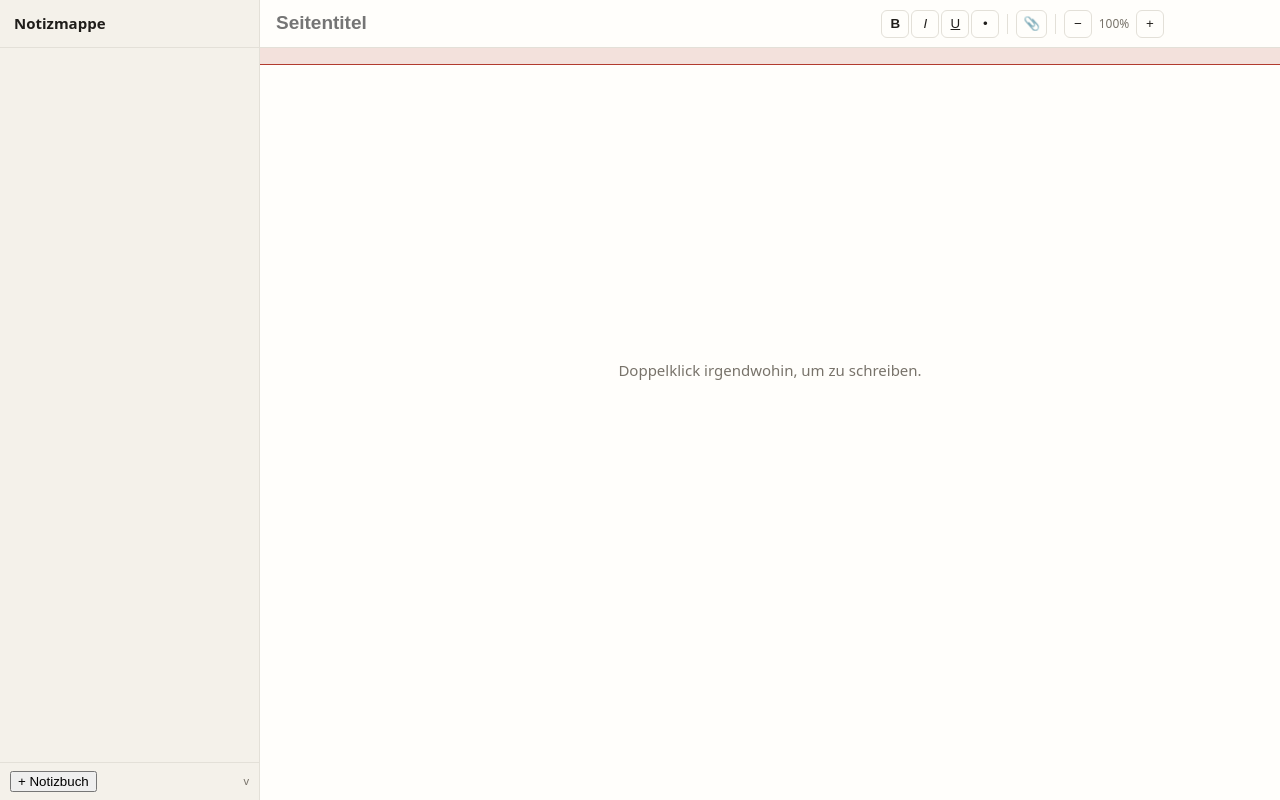
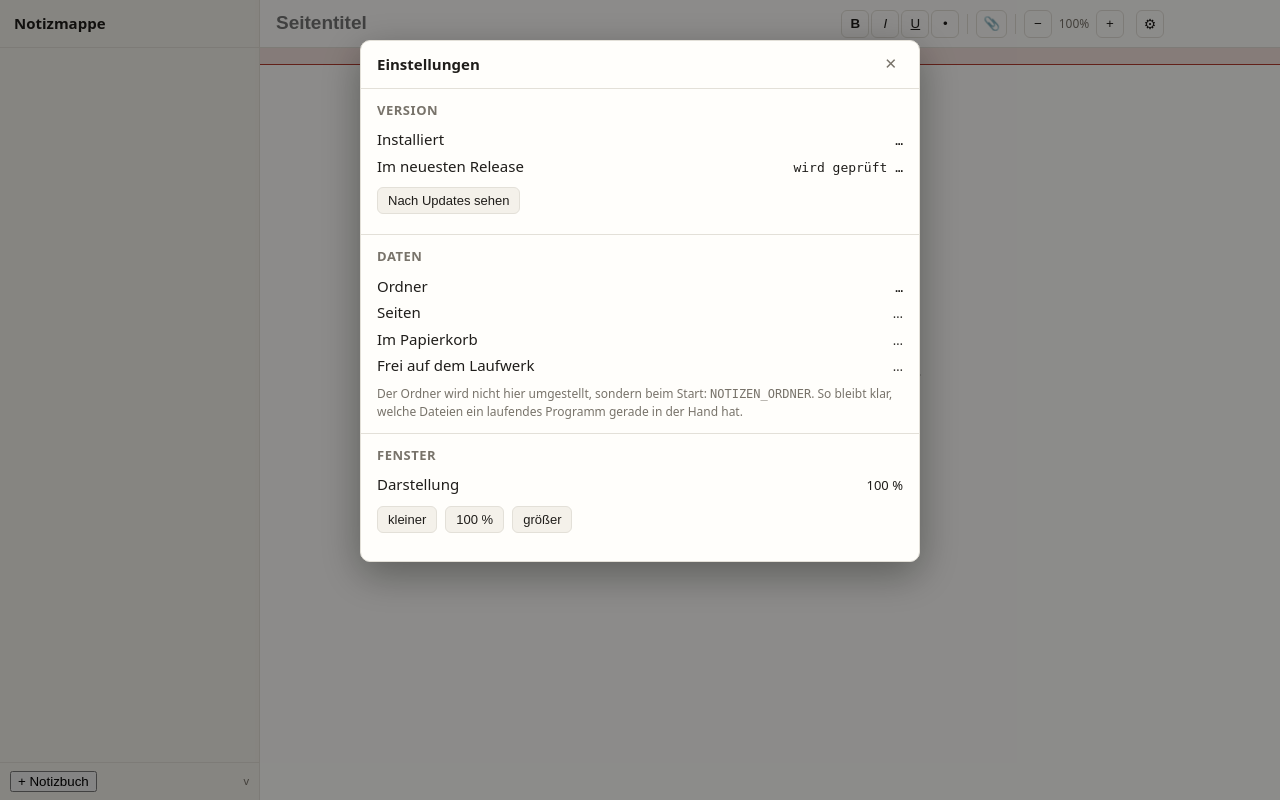
Before and after one commit to LucyWolf/notizmappe, a Python web app: template app/templates/index.html in a window 1280 px wide. Run offline with Jinja, Linux system fonts and the light colour scheme; the template is opened without the code that fills it, so the values that code supplies are empty.

Commit message:
Oberflaeche blieb im Fenster stumm: WebKitGTK hat kein localStorage
In WebKitGTK unter pywebview ist localStorage nicht definiert - nicht leer,
sondern die Variable fehlt. Der erste Zugriff (die Geraete-Kennung, Zeile 13)
warf einen ReferenceError und riss das ganze Skript mit: kein Baum, keine
Kaesten, kein Tippen, kein Hinweis. Genau das Bild von "ich kann nicht schreiben
oder auf Notizen gehen".

Jetzt laeuft alles ueber einen kleinen Merker, der es versucht und sonst nur fuer
diese Sitzung behaelt. Nichts davon ist wichtig genug, um daran zu scheitern -
es sind Bequemlichkeiten (Zoom, aufgeklappte Abschnitte, zuletzt offene Seite).
Zusaetzlich startet pywebview nicht mehr im Privatmodus, denn erst dann gibt es
ueberhaupt einen Speicher; der Zoom wird jetzt auch gemerkt.

Damit so etwas nicht wieder stumm bleibt, faengt ein Stueck Javascript ganz oben
in der Seite Fehler ab und schreibt sie in die Meldungszeile. tools/fenster_pruefen.py
spielt im echten Fenster nach, was man zuerst tut - so kam der Fehler ueberhaupt
heraus.

Und: eine Seite wird jetzt auch dann angelegt, wenn es zwar ein Notizbuch gibt,
aber keine einzige Seite. Sonst sitzt man vor einer Flaeche, auf der sich nichts
schreiben laesst, und nichts sagt einem warum.

Neu: Einstellungen hinter dem Zahnrad - installierte und verfuegbare Version mit
Knopf zum Einspielen, Datenordner, Zahl der Seiten, Papierkorb, freier Platz und
die Darstellungsgroesse.

Co-Authored-By: Claude Opus 5 <noreply@anthropic.com>

```diff
--- a/app/static/mappe.js
+++ b/app/static/mappe.js
@@ -9,9 +9,36 @@ const WARTEN = 900;        // ms Ruhe nach der letzten Eingabe, bevor gespeicher
 const POLL = 15000;        // ms zwischen "hat jemand von aussen geschrieben?"
 const RASTER = 8;          // Positionen auf 8px runden, sonst zappelt alles
 
+/* Kleiner Merker statt localStorage direkt.
+ *
+ * In WebKitGTK unter pywebview gibt es localStorage schlicht nicht - die Variable
+ * ist nicht definiert, der Zugriff wirft einen ReferenceError, und das riss beim
+ * ersten Aufruf das ganze Skript mit: kein Baum, keine Kästen, kein Tippen. Auch
+ * im Browser kann der Zugriff fehlschlagen (privates Fenster, gesperrte
+ * Seitendaten). Nichts hier drin ist wichtig genug, um daran zu scheitern - es
+ * sind Bequemlichkeiten. Also: versuchen, und sonst nur für diese Sitzung merken.
+ */
+const merker = (() => {
+  const ersatz = {};
+  let laden, sichern;
+  try {
+    window.localStorage.setItem('probe', '1');
+    window.localStorage.removeItem('probe');
+    laden = (k) => window.localStorage.getItem(k);
+    sichern = (k, w) => window.localStorage.setItem(k, w);
+  } catch (f) {
+    laden = (k) => (k in ersatz ? ersatz[k] : null);
+    sichern = (k, w) => { ersatz[k] = String(w); };
+  }
+  return {
+    holen(k, standard = null) { try { const w = laden(k); return w === null ? standard : w; } catch (f) { return standard; } },
+    legen(k, w) { try { sichern(k, String(w)); } catch (f) { /* dann eben nicht */ } },
+  };
+})();
+
 const geraet = (() => {
-  let g = localStorage.getItem('geraet');
-  if (!g) { g = Math.random().toString(36).slice(2, 10); localStorage.setItem('geraet', g); }
+  let g = merker.holen('geraet');
+  if (!g) { g = Math.random().toString(36).slice(2, 10); merker.legen('geraet', g); }
   return g;
 })();
 
@@ -26,7 +53,7 @@ let schmutzig = false;
 let speicherUhr = null;
 let zoom = 1;
 let baumDaten = [];
-const zugeklappt = new Set(JSON.parse(localStorage.getItem('zugeklappt') || '[]'));
+const zugeklappt = new Set(JSON.parse(merker.holen('zugeklappt', '[]')));
 
 /* ------------------------------------------------------------------ Hilfen */
 
@@ -126,7 +153,7 @@ function zeile(text, aktionen = [], aufKlick = null) {
 function klappen(knoten, schluessel) {
   knoten.classList.toggle('eingeklappt');
   if (knoten.classList.contains('eingeklappt')) zugeklappt.add(schluessel); else zugeklappt.delete(schluessel);
-  localStorage.setItem('zugeklappt', JSON.stringify([...zugeklappt]));
+  merker.legen('zugeklappt', JSON.stringify([...zugeklappt]));
   knoten.querySelector('.pfeil').textContent = knoten.classList.contains('eingeklappt') ? '▸' : '▾';
 }
 
@@ -135,6 +162,16 @@ async function loeschen(art, pfad, wie) {
   await api('/api/loeschen', 'POST', { art, pfad });
   if (art === 'seite' && offen && offen.name === pfad[2]) { offen = null; flaecheLeeren(); }
   await baumLaden();
+}
+
+/* Erste vorhandene Seite im ganzen Baum, oder null. */
+function erstesSeitchen() {
+  for (const b of baumDaten) {
+    for (const a of b.abschnitte) {
+      if (a.seiten.length) return [b.name, a.name, a.seiten[0].name];
+    }
+  }
+  return null;
 }
 
 async function baumLaden() {
@@ -168,7 +205,7 @@ async function seiteOeffnen(buch, abschnitt, name) {
   schmutzig = false;
   flaecheMessen();
   baumZeichnen();
-  localStorage.setItem('zuletzt', JSON.stringify({ buch, abschnitt, name: s.name }));
+  merker.legen('zuletzt', JSON.stringify({ buch, abschnitt, name: s.name }));
 }
 
 /* ------------------------------------------------------------------ Kaesten */
@@ -554,6 +591,7 @@ function zoomSetzen(z) {
   zoom = Math.min(2.5, Math.max(0.4, Math.round(z * 10) / 10));
   flaeche.style.transform = `scale(${zoom})`;
   $('#zoomwert').textContent = Math.round(zoom * 100) + '%';
+  merker.legen('zoom', zoom);
   flaecheMessen();
 }
 $('#rein').addEventListener('click', () => zoomen(0.1));
@@ -654,24 +692,86 @@ function updateVerfolgen(ziel) {
   }, 3000);
 }
 
+/* ----------------------------------------------------------- Einstellungen */
+
+const tafel = $('#einstellungen');
+
+function tafelZeigen(an) {
+  tafel.hidden = !an;
+  if (an) einstellungenLaden();
+}
+
+$('#zahnrad').addEventListener('click', () => tafelZeigen(true));
+$('#zu').addEventListener('click', () => tafelZeigen(false));
+tafel.addEventListener('click', (ev) => { if (ev.target === tafel) tafelZeigen(false); });
+document.addEventListener('keydown', (ev) => { if (ev.key === 'Escape' && !tafel.hidden) tafelZeigen(false); });
+
+async function einstellungenLaden() {
+  try {
+    const e = await api('/api/einstellungen');
+    $('#e-version').textContent = e.version;
+    $('#e-ordner').textContent = e.ordner;
+    $('#e-seiten').textContent = e.seiten;
+    $('#e-papierkorb').textContent = e.papierkorb;
+    $('#e-frei').textContent = groesse(e.frei);
+    $('#e-lage').textContent = e.aus_installation
+      ? (e.hier ? 'Installierte Fassung, läuft auf diesem Rechner.'
+                : 'Installierte Fassung, von einem anderen Rechner geöffnet - Updates gehen nur direkt dort.')
+      : 'Läuft aus dem Quellordner - hier wird mit git aktualisiert, nicht über den Knopf.';
+    $('#e-zoom').textContent = Math.round(zoom * 100) + ' %';
+  } catch (f) {
+    $('#e-lage').textContent = 'Einstellungen ließen sich nicht laden: ' + f.message;
+  }
+  updateAnzeigen(await versionPruefen());
+}
+
+function updateAnzeigen(v) {
+  if (!v) return;
+  $('#e-verfuegbar').textContent = v.fehler ? '—' : (v.verfuegbar || 'unbekannt');
+  $('#e-notizen').hidden = !v.notizen || !v.neuer;
+  if (v.notizen) $('#e-notizen').textContent = v.notizen;
+  $('#e-einspielen').hidden = !(v.neuer && v.aktualisierbar);
+  $('#e-updatehinweis').textContent = v.fehler ? v.fehler
+    : v.neuer ? (v.aktualisierbar ? `Version ${v.verfuegbar} kann eingespielt werden.`
+                                  : 'Neuere Fassung da, aber hier nicht einspielbar.')
+    : 'Das ist die neueste Fassung.';
+}
+
+$('#e-pruefen').addEventListener('click', async () => {
+  $('#e-updatehinweis').textContent = 'wird geprüft …';
+  updateAnzeigen(await versionPruefen(true));
+});
+
+$('#e-einspielen').addEventListener('click', () => $('#update').click());
+
+$('#e-zoom-rein').addEventListener('click', () => { zoomen(0.1); $('#e-zoom').textContent = Math.round(zoom * 100) + ' %'; });
+$('#e-zoom-raus').addEventListener('click', () => { zoomen(-0.1); $('#e-zoom').textContent = Math.round(zoom * 100) + ' %'; });
+$('#e-zoom-zurueck').addEventListener('click', () => { zoomSetzen(1); $('#e-zoom').textContent = '100 %'; });
+
 /* ------------------------------------------------------------------ Anlauf */
 
 (async () => {
-  zoomSetzen(parseFloat(localStorage.getItem('zoom') || '1'));
+  zoomSetzen(parseFloat(merker.holen('zoom', '1')));
   await baumLaden();
-  if (!baumDaten.length) {
-    // Beim allerersten Start etwas zum Draufklicken hinstellen.
-    await api('/api/notizbuch', 'POST', { name: 'Notizbuch' });
-    await api('/api/abschnitt', 'POST', { notizbuch: 'Notizbuch', name: 'Allgemein' });
-    await api('/api/seite', 'POST', { notizbuch: 'Notizbuch', abschnitt: 'Allgemein', titel: 'Erste Seite' });
+  // Nicht nur beim ganz leeren Datenordner: auch ein Notizbuch ohne Abschnitte oder
+  // ein Abschnitt ohne Seiten lässt einen vor einer Fläche sitzen, auf der sich
+  // nichts schreiben lässt - und nichts sagt einem, warum.
+  if (!erstesSeitchen()) {
+    const buch = baumDaten[0] ? baumDaten[0].name
+      : (await api('/api/notizbuch', 'POST', { name: 'Notizbuch' })).name;
+    const ab = (baumDaten[0] && baumDaten[0].abschnitte[0]) ? baumDaten[0].abschnitte[0].name
+      : (await api('/api/abschnitt', 'POST', { notizbuch: buch, name: 'Allgemein' })).name;
+    await api('/api/seite', 'POST', { notizbuch: buch, abschnitt: ab, titel: 'Erste Seite' });
     await baumLaden();
   }
   versionPruefen();
+  let z = null;
+  try { z = JSON.parse(merker.holen('zuletzt', 'null')); } catch (f) { /* dann die erste */ }
   try {
-    const z = JSON.parse(localStorage.getItem('zuletzt') || 'null');
     if (z) await seiteOeffnen(z.buch, z.abschnitt, z.name);
+    else throw new Error('nichts gemerkt');
   } catch (f) {
-    const b = baumDaten[0], a = b && b.abschnitte[0], s = a && a.seiten[0];
-    if (s) await seiteOeffnen(b.name, a.name, s.name);
+    const erste = erstesSeitchen();
+    if (erste) await seiteOeffnen(erste[0], erste[1], erste[2]);
   }
 })();
--- a/app/static/stil.css
+++ b/app/static/stil.css
@@ -185,3 +185,50 @@ body {
   border: 2px dashed var(--akzent); color: var(--schrift);
   font-size: 15px; pointer-events: none; z-index: 3;
 }
+
+/* --- Einstellungen --- */
+#zahnrad {
+  min-width: 28px; height: 28px; border: 1px solid var(--linie); border-radius: 6px;
+  background: var(--papier); color: var(--schrift); cursor: pointer; font-size: 14px;
+}
+#zahnrad:hover { border-color: var(--akzent); }
+#einstellungen {
+  position: fixed; inset: 0; z-index: 20; display: flex;
+  align-items: flex-start; justify-content: center; padding: 40px 16px;
+  background: color-mix(in srgb, #000 45%, transparent);
+  overflow: auto;
+}
+#einstellungen .tafel {
+  width: min(560px, 100%); background: var(--papier); color: var(--schrift);
+  border: 1px solid var(--linie); border-radius: 10px; padding: 0 0 8px;
+  box-shadow: 0 12px 40px rgba(0, 0, 0, .35);
+}
+#einstellungen header {
+  display: flex; align-items: center; justify-content: space-between;
+  padding: 12px 16px; border-bottom: 1px solid var(--linie);
+}
+#einstellungen #zu {
+  border: 0; background: transparent; color: var(--matt); cursor: pointer; font-size: 15px;
+}
+#einstellungen #zu:hover { color: var(--schrift); }
+#einstellungen section { padding: 12px 16px; border-bottom: 1px solid var(--linie); }
+#einstellungen section:last-child { border-bottom: 0; }
+#einstellungen h3 { margin: 0 0 8px; font-size: 13px; text-transform: uppercase; letter-spacing: .04em; color: var(--matt); }
+#einstellungen .zeile2 {
+  display: flex; align-items: baseline; justify-content: space-between; gap: 12px; margin: 4px 0;
+}
+#einstellungen .zeile2 code, #einstellungen .zeile2 span:last-child {
+  text-align: right; word-break: break-all; font-size: 13px;
+}
+#einstellungen .knoepfe { display: flex; gap: 8px; margin: 10px 0 2px; flex-wrap: wrap; }
+#einstellungen button:not(#zu) {
+  border: 1px solid var(--linie); background: var(--leiste); color: var(--schrift);
+  border-radius: 6px; padding: 5px 10px; cursor: pointer; font-size: 13px;
+}
+#einstellungen button:not(#zu):hover { border-color: var(--akzent); }
+#einstellungen #e-einspielen { border-color: var(--akzent); background: color-mix(in srgb, var(--akzent) 18%, var(--papier)); }
+#einstellungen .hinweis { color: var(--matt); font-size: 12px; margin: 8px 0 0; }
+#einstellungen .notizen {
+  background: var(--leiste); border: 1px solid var(--linie); border-radius: 6px;
+  padding: 8px 10px; font-size: 12px; max-height: 140px; overflow: auto; white-space: pre-wrap;
+}
--- a/app/templates/index.html
+++ b/app/templates/index.html
@@ -5,6 +5,28 @@
 <meta name="viewport" content="width=device-width, initial-scale=1">
 <title>Notizmappe</title>
 <link rel="stylesheet" href="/static/stil.css">
+<script>
+/* Ganz oben und ohne Abhaengigkeiten: faengt Fehler, die beim Laden von mappe.js
+ * auftreten. Ohne das bleibt die Oberflaeche einfach stumm - man klickt, tippt,
+ * und nichts passiert, ohne jeden Hinweis worauf. */
+window.__fehler = [];
+window.addEventListener('error', function (ev) {
+  window.__fehler.push({
+    was: ev.message || String(ev.error || ''),
+    wo: (ev.filename || '?') + ':' + (ev.lineno || '?'),
+    stapel: ev.error && ev.error.stack ? String(ev.error.stack).slice(0, 600) : '',
+  });
+  var m = document.getElementById('meldung');
+  if (m) {
+    m.textContent = 'Fehler in der Oberfläche: ' + (ev.message || ev.error)
+      + '  (' + (ev.filename || '?').replace(/^.*\//, '') + ':' + (ev.lineno || '?') + ')';
+    m.hidden = false;
+  }
+});
+window.addEventListener('unhandledrejection', function (ev) {
+  window.__fehler.push({ was: 'offenes Versprechen: ' + (ev.reason && ev.reason.message || ev.reason), wo: '', stapel: '' });
+});
+</script>
 </head>
 <body>
 <div id="rahmen">
@@ -38,6 +60,7 @@
         <button type="button" id="rein" title="Größer (Strg++)">+</button>
       </div>
       <button type="button" id="update" hidden></button>
+      <button type="button" id="zahnrad" title="Einstellungen">⚙</button>
       <span id="zustand"></span>
     </div>
 
@@ -49,6 +72,49 @@
     </div>
   </main>
 
+  <div id="einstellungen" hidden>
+    <div class="tafel" role="dialog" aria-label="Einstellungen">
+      <header>
+        <strong>Einstellungen</strong>
+        <button type="button" id="zu" title="Schließen">✕</button>
+      </header>
+
+      <section>
+        <h3>Version</h3>
+        <p class="zeile2"><span>Installiert</span><code id="e-version">…</code></p>
+        <p class="zeile2"><span>Im neuesten Release</span><code id="e-verfuegbar">wird geprüft …</code></p>
+        <p id="e-notizen" class="notizen" hidden></p>
+        <p class="knoepfe">
+          <button type="button" id="e-pruefen">Nach Updates sehen</button>
+          <button type="button" id="e-einspielen" hidden>Jetzt einspielen</button>
+        </p>
+        <p id="e-updatehinweis" class="hinweis"></p>
+      </section>
+
+      <section>
+        <h3>Daten</h3>
+        <p class="zeile2"><span>Ordner</span><code id="e-ordner">…</code></p>
+        <p class="zeile2"><span>Seiten</span><span id="e-seiten">…</span></p>
+        <p class="zeile2"><span>Im Papierkorb</span><span id="e-papierkorb">…</span></p>
+        <p class="zeile2"><span>Frei auf dem Laufwerk</span><span id="e-frei">…</span></p>
+        <p class="hinweis">Der Ordner wird nicht hier umgestellt, sondern beim Start:
+          <code>NOTIZEN_ORDNER</code>. So bleibt klar, welche Dateien ein laufendes
+          Programm gerade in der Hand hat.</p>
+      </section>
+
+      <section>
+        <h3>Fenster</h3>
+        <p class="zeile2"><span>Darstellung</span><span id="e-zoom">100 %</span></p>
+        <p class="knoepfe">
+          <button type="button" id="e-zoom-raus">kleiner</button>
+          <button type="button" id="e-zoom-zurueck">100 %</button>
+          <button type="button" id="e-zoom-rein">größer</button>
+        </p>
+        <p class="hinweis" id="e-lage"></p>
+      </section>
+    </div>
+  </div>
+
 </div>
 <script src="/static/mappe.js"></script>
 </body>
```
Also changed, not shown: app/fenster.py (+7 -1 lines), app/main.py (+19 -0 lines), tools/fenster_pruefen.py (added, +91 -0 lines).
